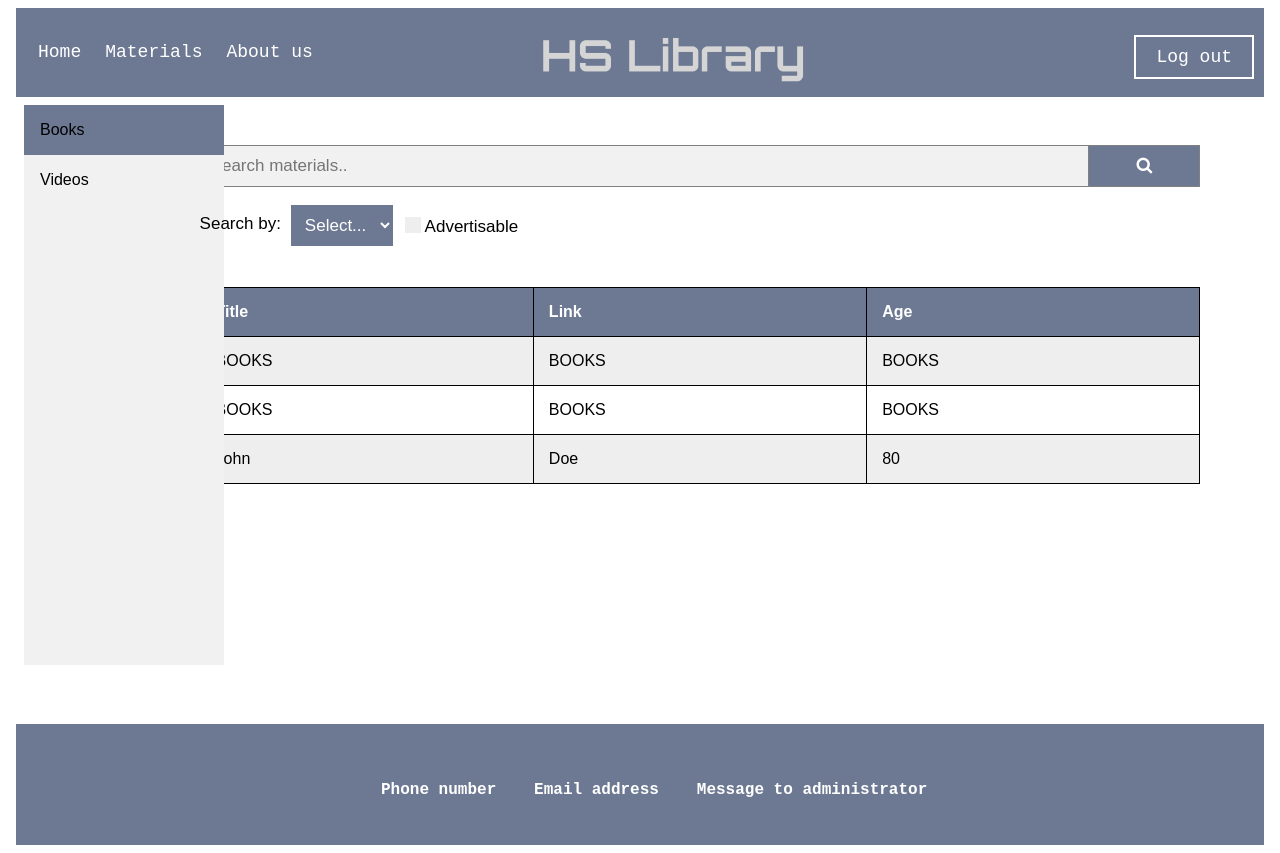
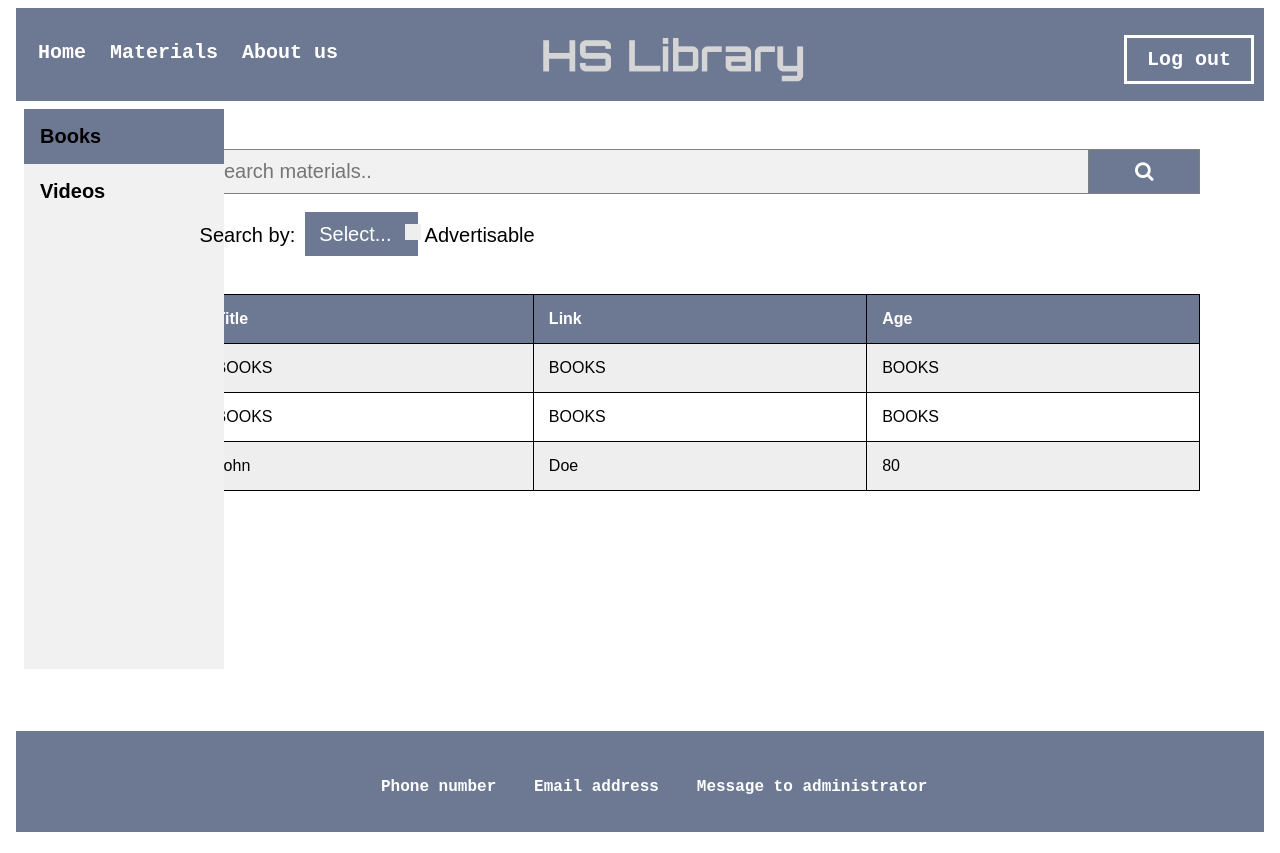
Before and after one commit to AmmarBerkovic/HSS, an Angular app: page /materials in a window 1280 px wide. Shown: the top 853 px of the page. Built offline with nearby package versions, Linux system fonts and the light colour scheme.

Commit message:
Font size and fotnt weight corrections

```diff
--- a/src/app/books-form/books-form.component.css
+++ b/src/app/books-form/books-form.component.css
@@ -41,7 +41,7 @@ form.example input[type="text"] {
   margin-top: 5vh;
 
   padding: 10px;
-  font-size: 17px;
+  font-size: 20px;
   border: 1px solid grey;
   float: left;
   width: 80%;
@@ -57,7 +57,7 @@ form.example button {
   padding: 10px;
   background: #6d7993;
   color: white;
-  font-size: 17px;
+  font-size: 20px;
   border: 1px solid grey;
   border-left: none;
   cursor: pointer;
@@ -76,7 +76,7 @@ form.example::after {
 .search-by-field {
   margin-left: 5%;
   width: 80%;
-  font-size: 17px;
+  font-size: 20px;
   float: left;
   padding: 0;
   height: 100px;
@@ -86,7 +86,7 @@ form.example::after {
 
 .search-by {
   padding-top: 10px;
-  font-size: 17px;
+  font-size: 20px;
   position: relative;
   display: inline-block;
   vertical-align: middle;
@@ -96,7 +96,7 @@ select {
   background-color: #6d7993;
   color: white;
   padding: 10px;
-  font-size: 17px;
+  font-size: 20px;
   border: none;
   cursor: pointer;
   position: absolute;
@@ -108,7 +108,7 @@ select {
 
 /* The container <div> - needed to position the dropdown content */
 .dropdown {
-  font-size: 16px;
+  font-size: 20px;
   height: 16px;
   padding: 10px;
   vertical-align: middle;
@@ -121,7 +121,7 @@ select {
   display: block;
   text-align: left;
   cursor: pointer;
-  font-size: 17px;
+  font-size: 20px;
 }
 
 /* Change color of dropdown links on hover */
@@ -142,7 +142,7 @@ select {
 
 .advertisment-checkbox {
   padding: 25px;
-  font-size: 17px;
+  font-size: 20px;
   width: 100%;
   cursor: pointer;
   position: absolute;
@@ -154,7 +154,7 @@ select {
 
 /* The container */
 .container {
-  font-size: 17px;
+  font-size: 20px;
   padding-left: 20px;
   position: absolute;
   cursor: pointer;
--- a/src/app/footer/footer.component.css
+++ b/src/app/footer/footer.component.css
@@ -1,6 +1,6 @@
 .footer {
     background-color: #6D7993;
-    padding: 30px 20px;
+    padding: 20px 10px;
     text-align: center;
     font-family: 'Courier New', Courier, monospace;
     font-weight: bold;
--- a/src/app/header/header.component.css
+++ b/src/app/header/header.component.css
@@ -15,7 +15,7 @@
     padding: 12px;
     text-decoration: none;
     font-family: 'Courier New', Courier, monospace;
-    font-size: 18px;
+    font-size: 20px;
     line-height: 25px;
     border-radius: 4px;
   }
@@ -40,11 +40,15 @@
   }
 
   .header-left{
+    font-weight: bold;
+    font-size: 20px;
     float: left;
   }
 
   .header-right{
     float: right;
+    font-weight: bold;
+    font-size: 20px;
   }
 
   @media screen and (max-width: 500px) {
@@ -77,7 +81,8 @@
     text-decoration: none;
     display: inline-block;
     font-family: 'Courier New', Courier, monospace;
-    font-size: 18px;
+    font-weight: bold;
+    font-size: 20px;
     margin: 2px 1px;
     transition-duration: 0.4s;
     cursor: pointer;
@@ -87,7 +92,7 @@
   .button1{
     background-color: #6D7993;
     color: white;
-    border: 2px solid white;
+    border: 3px solid white;
   }
 
   .button1:hover{
--- a/src/app/materials/materials.component.css
+++ b/src/app/materials/materials.component.css
@@ -12,7 +12,7 @@ form.example input[type="text"] {
   margin-top: 5vh;
 
   padding: 10px;
-  font-size: 17px;
+  font-size: 20px;
   border: 1px solid grey;
   float: left;
   width: 80%;
@@ -28,7 +28,7 @@ form.example button {
   padding: 10px;
   background: #6d7993;
   color: white;
-  font-size: 17px;
+  font-size: 20px;
   border: 1px solid grey;
   border-left: none;
   cursor: pointer;
@@ -47,7 +47,7 @@ form.example::after {
 .search-by-field {
   margin-left: 5%;
   width: 80%;
-  font-size: 17px;
+  font-size: 20px;
   float: left;
   padding: 0;
   height: 100px;
@@ -57,7 +57,7 @@ form.example::after {
 
 .search-by {
   padding-top: 10px;
-  font-size: 17px;
+  font-size: 20px;
   position: relative;
   display: inline-block;
   vertical-align: middle;
@@ -67,7 +67,7 @@ select {
   background-color: #6d7993;
   color: white;
   padding: 10px;
-  font-size: 17px;
+  font-size: 20px;
   border: none;
   cursor: pointer;
   position: absolute;
@@ -79,7 +79,7 @@ select {
 
 /* The container <div> - needed to position the dropdown content */
 .dropdown {
-  font-size: 16px;
+  font-size: 20px;
   height: 16px;
   padding: 10px;
   vertical-align: middle;
@@ -92,7 +92,7 @@ select {
   display: block;
   text-align: left;
   cursor: pointer;
-  font-size: 17px;
+  font-size: 20px;
 }
 
 /* Change color of dropdown links on hover */
@@ -113,7 +113,7 @@ select {
 
 .advertisment-checkbox {
   padding: 25px;
-  font-size: 17px;
+  font-size: 20px;
   width: 100%;
   cursor: pointer;
   position: absolute;
@@ -125,7 +125,7 @@ select {
 
 /* The container */
 .container {
-  font-size: 17px;
+  font-size: 20px;
   padding-left: 20px;
   position: absolute;
   cursor: pointer;
@@ -192,6 +192,8 @@ select {
 
 /*Za sidebar*/
 .sidebar {
+  font-size: 20px;
+  font-weight: bold;
   margin: 0;
   padding: 0;
   width: 200px;
--- a/src/app/videos-form/videos-form.component.css
+++ b/src/app/videos-form/videos-form.component.css
@@ -41,7 +41,7 @@ form.example input[type="text"] {
   margin-top: 5vh;
 
   padding: 10px;
-  font-size: 17px;
+  font-size: 20px;
   border: 1px solid grey;
   float: left;
   width: 80%;
@@ -57,7 +57,7 @@ form.example button {
   padding: 10px;
   background: #6d7993;
   color: white;
-  font-size: 17px;
+  font-size: 20px;
   border: 1px solid grey;
   border-left: none;
   cursor: pointer;
@@ -76,7 +76,7 @@ form.example::after {
 .search-by-field {
   margin-left: 5%;
   width: 80%;
-  font-size: 17px;
+  font-size: 20px;
   float: left;
   padding: 0;
   height: 100px;
@@ -86,7 +86,7 @@ form.example::after {
 
 .search-by {
   padding-top: 10px;
-  font-size: 17px;
+  font-size: 20px;
   position: relative;
   display: inline-block;
   vertical-align: middle;
@@ -96,7 +96,7 @@ select {
   background-color: #6d7993;
   color: white;
   padding: 10px;
-  font-size: 17px;
+  font-size: 20px;
   border: none;
   cursor: pointer;
   position: absolute;
@@ -108,7 +108,7 @@ select {
 
 /* The container <div> - needed to position the dropdown content */
 .dropdown {
-  font-size: 16px;
+  font-size: 20px;
   height: 16px;
   padding: 10px;
   vertical-align: middle;
@@ -121,7 +121,7 @@ select {
   display: block;
   text-align: left;
   cursor: pointer;
-  font-size: 17px;
+  font-size: 20px;
 }
 
 /* Change color of dropdown links on hover */
@@ -142,7 +142,7 @@ select {
 
 .advertisment-checkbox {
   padding: 25px;
-  font-size: 17px;
+  font-size: 20px;
   width: 100%;
   cursor: pointer;
   position: absolute;
@@ -154,7 +154,7 @@ select {
 
 /* The container */
 .container {
-  font-size: 17px;
+  font-size: 20px;
   padding-left: 20px;
   position: absolute;
   cursor: pointer;
```
